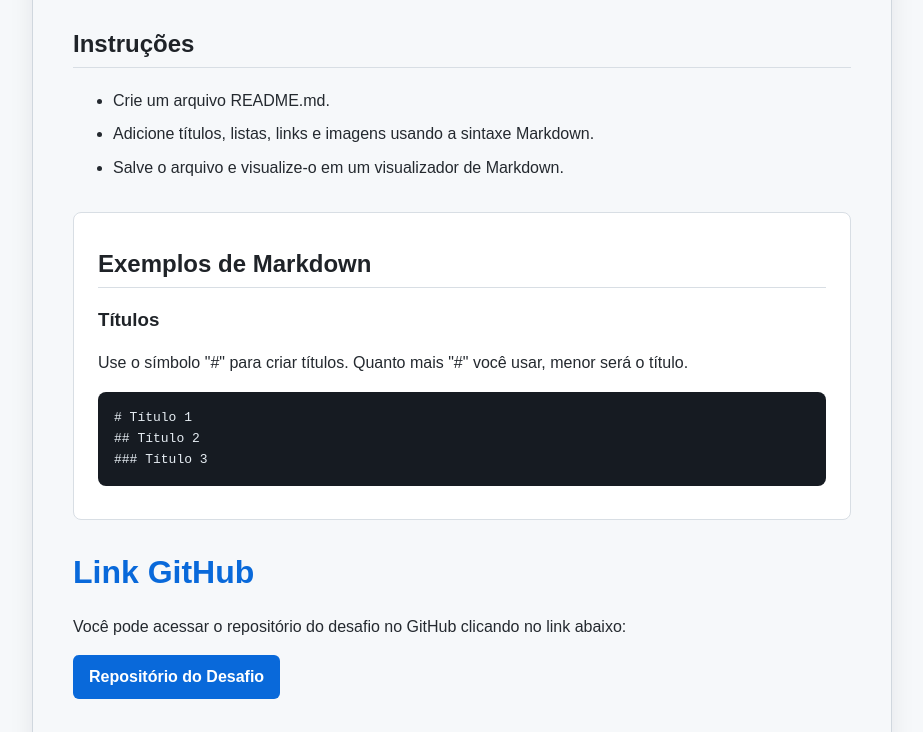
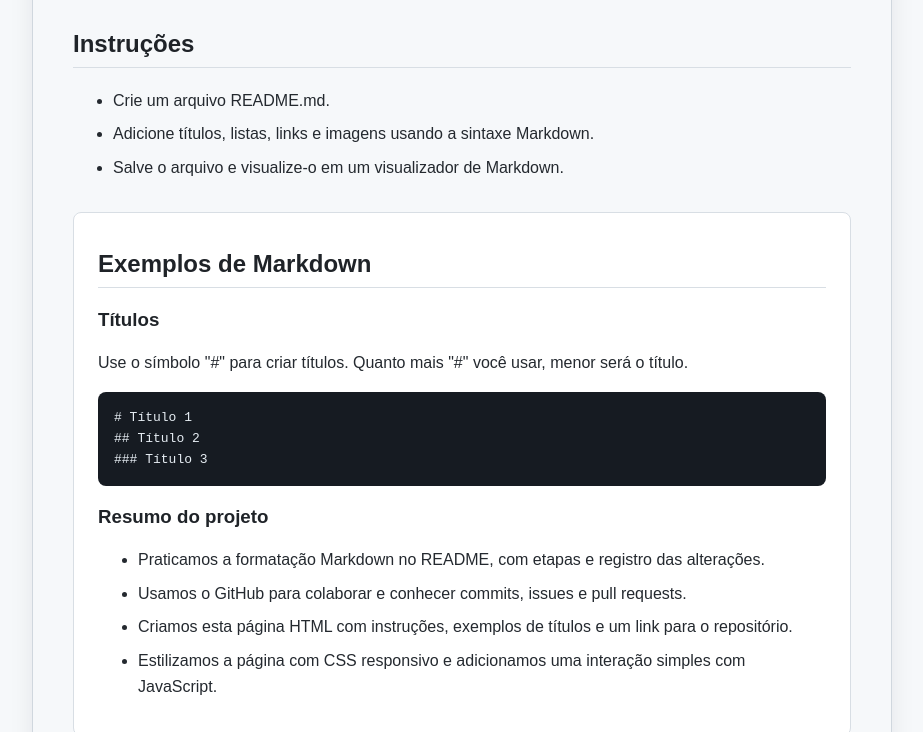
Before and after one commit to Pviniciusx/desafio-github-markdown, a plain HTML site: page index.html in a window 1280 px wide. Shown: the part 205-937 px from the top of the page, without its empty margins (178-1101 px from the left). Drawn offline with Linux system fonts and the light colour scheme.

Commit message:
Atualização do index com um resumo

```diff
--- a/index.html
+++ b/index.html
@@ -16,7 +16,6 @@
         <li>Adicione títulos, listas, links e imagens usando a sintaxe Markdown.</li>
         <li>Salve o arquivo e visualize-o em um visualizador de Markdown.</li>
     </ul>
-</body>
 <main>
     <h2>Exemplos de Markdown</h2>
     <h3>Títulos</h3>
@@ -25,6 +24,13 @@
 ## Título 2
 ### Título 3
 </code></pre>
+    <h3>Resumo do projeto</h3>
+    <ul>
+        <li>Praticamos a formatação Markdown no README, com etapas e registro das alterações.</li>
+        <li>Usamos o GitHub para colaborar e conhecer commits, issues e pull requests.</li>
+        <li>Criamos esta página HTML com instruções, exemplos de títulos e um link para o repositório.</li>
+        <li>Estilizamos a página com CSS responsivo e adicionamos uma interação simples com JavaScript.</li>
+    </ul>
 </main>
 <h1>Link GitHub</h1>
 <p>Você pode acessar o repositório do desafio no GitHub clicando no link abaixo:</p>
@@ -32,4 +38,5 @@
 <footer>
     <p>Desafio criado por Paulo Vinícius.</p>
 </footer>
+</body>
 </html>
```
